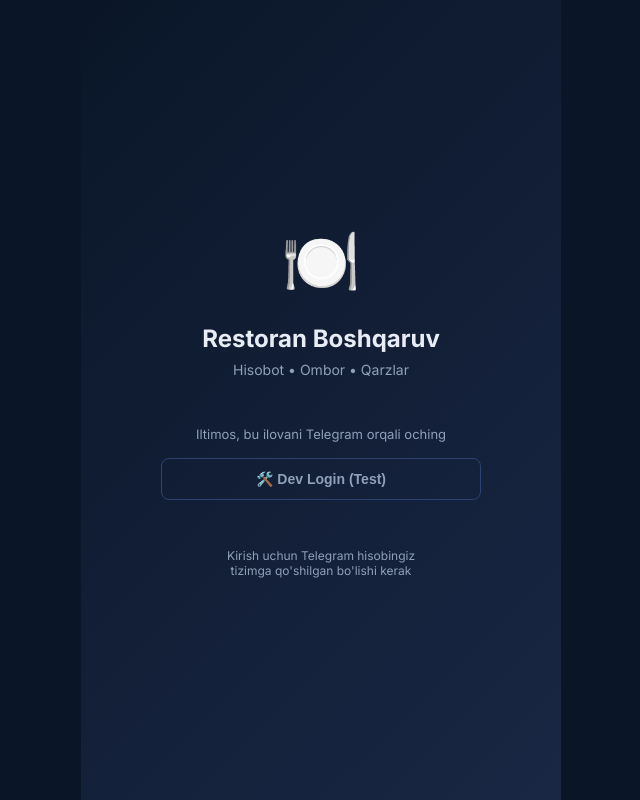
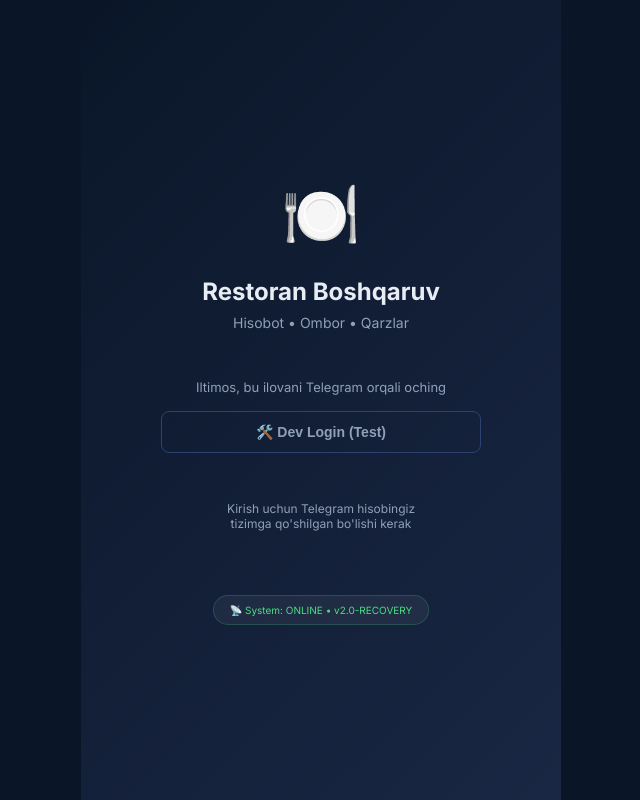
Before and after one commit to U2B3K1/SAC_BOT_V1.2, a React (Vite) app in the folder frontend/: page /login in a window 1280 px wide. Shown: the whole page, without its empty margins (319-959 px from the left). Built offline with nearby package versions, Linux system fonts and the light colour scheme; no server answers.

Commit message:
fix: Force Railway connection and add recovery debug UI

```diff
--- a/frontend/src/api/client.js
+++ b/frontend/src/api/client.js
@@ -3,7 +3,8 @@ import axios from 'axios'
 const RAILWAY_URL = 'https://sacbotv12-production.up.railway.app/api/v1'
 
 const api = axios.create({
-    baseURL: import.meta.env.VITE_API_URL || RAILWAY_URL,
+    // RECOVERY: Force connect to Railway
+    baseURL: RAILWAY_URL,
     timeout: 30000,
 })
 
--- a/frontend/src/pages/LoginPage.jsx
+++ b/frontend/src/pages/LoginPage.jsx
@@ -87,6 +87,19 @@ export default function LoginPage() {
             <div style={{ marginTop: '48px', color: 'var(--text-muted)', fontSize: '12px', textAlign: 'center' }}>
                 Kirish uchun Telegram hisobingiz<br />tizimga qo'shilgan bo'lishi kerak
             </div>
+
+            {/* RECOVERY DEBUG INFO */}
+            <div style={{
+                marginTop: '64px',
+                padding: '8px 16px',
+                borderRadius: '20px',
+                background: 'rgba(255,255,255,0.05)',
+                fontSize: '10px',
+                color: '#4ade80',
+                border: '1px solid rgba(74, 222, 128, 0.2)'
+            }}>
+                📡 System: ONLINE • v2.0-RECOVERY
+            </div>
         </div>
     )
 }
```
